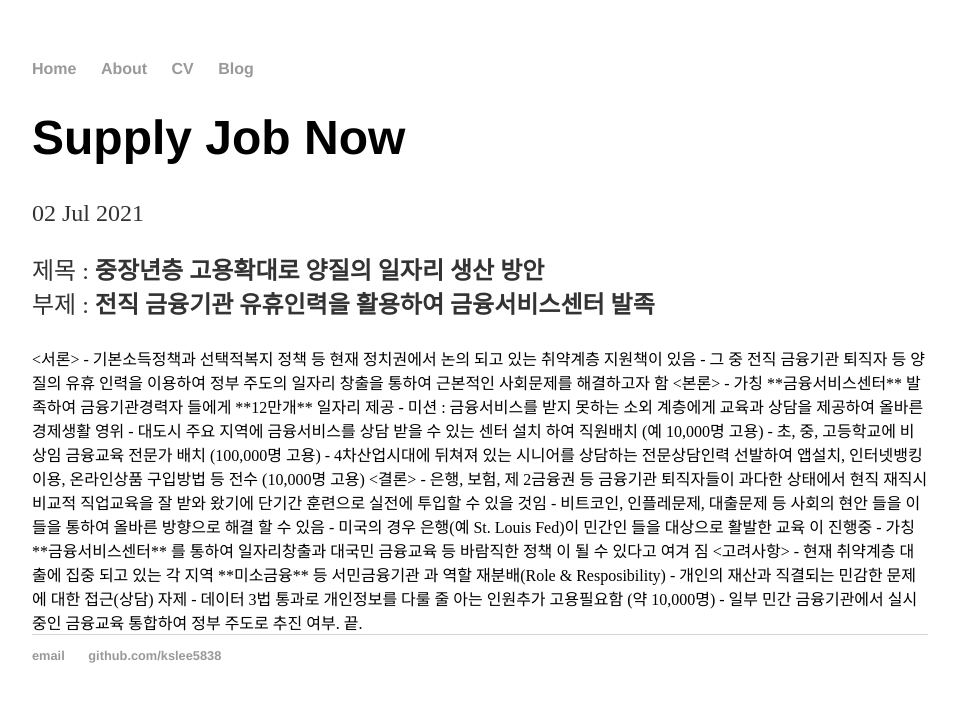
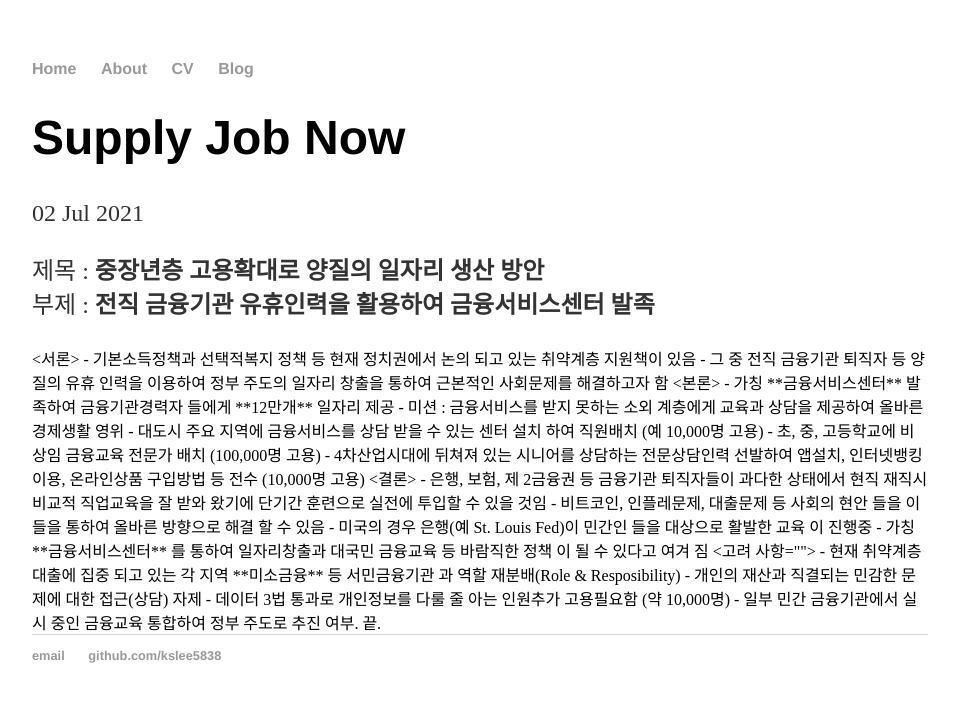
Before and after one commit to kslee5838/kslee5838.github.io, a Jekyll site: the page built from _posts/2021-07-02-supply-job-now.md, in a window 1280 px wide. Shown: the top 702 px of the page, without its empty margins (160-1117 px from the left). Built offline with Jekyll 4.4.1, drawn with Linux system fonts in a browser that asks for light colours; our own code applies the rules of GitHub Pages for plain Markdown files.

Commit message:
고침2번째

```diff
--- a/_posts/2021-07-02-supply-job-now.md
+++ b/_posts/2021-07-02-supply-job-now.md
@@ -18,7 +18,7 @@
 - 미국의 경우 은행(예 St. Louis Fed)이  민간인 들을 대상으로 활발한 교육 이 진행중
 - 가칭 **금융서비스센터** 를 통하여 일자리창출과 대국민 금융교육 등 바람직한 정책 이 될 수 있다고 여겨 짐
 
-<고려사항>
+<고려 사항>
 - 현재 취약계층 대출에 집중 되고 있는 각 지역 **미소금융** 등 서민금융기관 과 역할 재분배(Role & Resposibility)
 - 개인의 재산과 직결되는 민감한 문제에 대한 접근(상담) 자제
 - 데이터 3법 통과로 개인정보를 다룰 줄 아는 인원추가 고용필요함 (약 10,000명)
```
